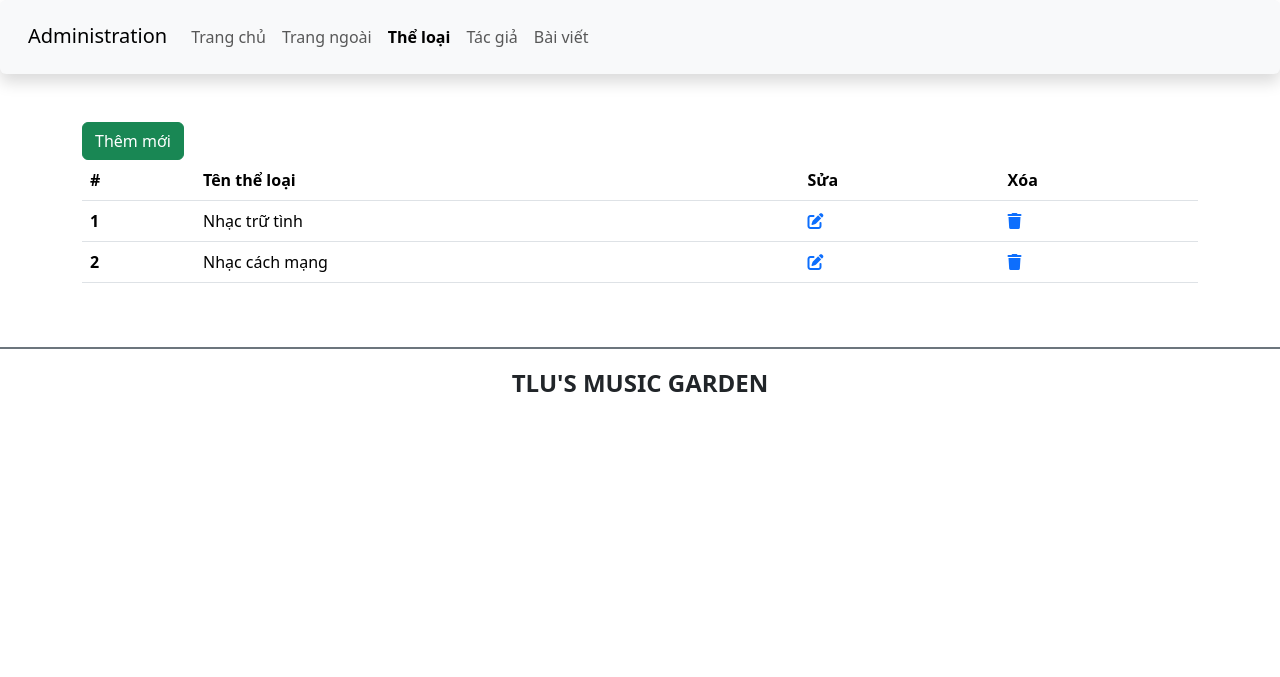
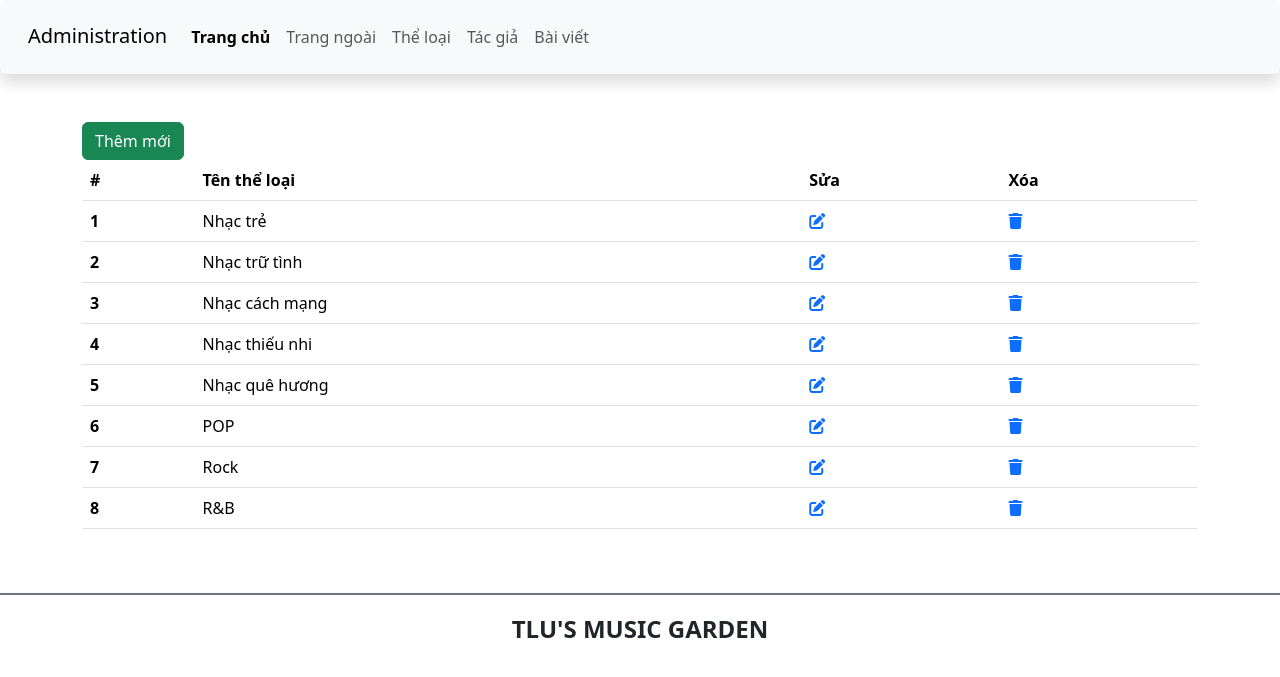
Before and after one commit to vietdtds/CSE485_2023, a PHP site: page /admin/category.php in a window 1280 px wide. Shown: the top 677 px of the page. Run offline with PHP 8.4, Linux system fonts and the light colour scheme; data comes from the database, SQL or seed files in the repository; some libraries are stand-ins or nearby versions.

Commit message:
code category

```diff
--- a/admin/category.php
+++ b/admin/category.php
@@ -1,47 +1,13 @@
-<!DOCTYPE html>
-<html lang="en">
-<head>
-    <meta charset="UTF-8">
-    <meta http-equiv="X-UA-Compatible" content="IE=edge">
-    <meta name="viewport" content="width=device-width, initial-scale=1.0">
-    <title>Music for Life</title>
-    <link href="https://cdn.jsdelivr.net/npm/bootstrap@5.3.0-alpha1/dist/css/bootstrap.min.css" rel="stylesheet" integrity="sha384-GLhlTQ8iRABdZLl6O3oVMWSktQOp6b7In1Zl3/Jr59b6EGGoI1aFkw7cmDA6j6gD" crossorigin="anonymous">
-    <link rel="stylesheet" href="https://cdnjs.cloudflare.com/ajax/libs/font-awesome/6.3.0/css/all.min.css" integrity="sha512-SzlrxWUlpfuzQ+pcUCosxcglQRNAq/DZjVsC0lE40xsADsfeQoEypE+enwcOiGjk/bSuGGKHEyjSoQ1zVisanQ==" crossorigin="anonymous" referrerpolicy="no-referrer" />
-    <link rel="stylesheet" href="css/style_login.css">
-</head>
-<body>
-    <header>
-        <nav class="navbar navbar-expand-lg bg-body-tertiary shadow p-3 bg-white rounded">
-            <div class="container-fluid">
-                <div class="h3">
-                    <a class="navbar-brand" href="#">Administration</a>
-                </div>
-                <button class="navbar-toggler" type="button" data-bs-toggle="collapse" data-bs-target="#navbarSupportedContent" aria-controls="navbarSupportedContent" aria-expanded="false" aria-label="Toggle navigation">
-                <span class="navbar-toggler-icon"></span>
-                </button>
-                <div class="collapse navbar-collapse" id="navbarSupportedContent">
-                <ul class="navbar-nav me-auto mb-2 mb-lg-0">
-                    <li class="nav-item">
-                        <a class="nav-link" aria-current="page" href="./">Trang chủ</a>
-                    </li>
-                    <li class="nav-item">
-                        <a class="nav-link" href="../index.php">Trang ngoài</a>
-                    </li>
-                    <li class="nav-item">
-                        <a class="nav-link active fw-bold" href="category.php">Thể loại</a>
-                    </li>
-                    <li class="nav-item">
-                        <a class="nav-link" href="author.php">Tác giả</a>
-                    </li>
-                    <li class="nav-item">
-                        <a class="nav-link" href="article.php">Bài viết</a>
-                    </li>
-                </ul>
-                </div>
-            </div>
-        </nav>
+<?php
+require './header.php';
+require '../connectDB.php';
 
-    </header>
+$conn = connectDB();
+$query = "SELECT * FROM `theloai`;";
+$result = mysqli_query($conn, $query);
+
+?>
+
 <main class="container mt-5 mb-5">
     <!-- <h3 class="text-center text-uppercase mb-3 text-primary">CẢM NHẬN VỀ BÀI HÁT</h3> -->
     <div class="row">
@@ -57,35 +23,32 @@
                     </tr>
                 </thead>
                 <tbody>
+                    <?php
+                    if (mysqli_num_rows($result) > 0) {
+                        while ($row = mysqli_fetch_assoc($result)) {
+                    ?>
                             <tr>
-                            <th scope="row">1</th>
-                            <td>Nhạc trữ tình</td>
+                                <th scope="row"><?= $row['ma_tloai']  ?></th>
+                                <td><?= $row['ten_tloai']  ?></td>
                                 <td>
-                                <a href="edit_category.php?id=1"><i class="fa-solid fa-pen-to-square"></i></a>
+                                    <a href="edit_category.php?id=<?= $row['ma_tloai'] ?>">
+                                        <i class="fa-solid fa-pen-to-square"></i>
+                                    </a>
                                 </td>
                                 <td>
                                     <a href=""><i class="fa-solid fa-trash"></i></a>
                                 </td>
                             </tr>
-                        <tr>
-                            <th scope="row">2</th>
-                            <td>Nhạc cách mạng</td>
-                            <td>
-                                <a href="edit_category.php?id=2"><i class="fa-solid fa-pen-to-square"></i></a>
-                            </td>
-                            <td>
-                                <a href=""><i class="fa-solid fa-trash"></i></a>
-                            </td>
-                        </tr>
+                    <?php
+                        }
+                    }
+                    ?>
 
                 </tbody>
             </table>
         </div>
     </div>
 </main>
-    <footer class="bg-white d-flex justify-content-center align-items-center border-top border-secondary  border-2" style="height:80px">
-        <h4 class="text-center text-uppercase fw-bold">TLU's music garden</h4>
-    </footer>
-    <script src="https://cdn.jsdelivr.net/npm/bootstrap@5.3.0-alpha1/dist/js/bootstrap.bundle.min.js" integrity="sha384-w76AqPfDkMBDXo30jS1Sgez6pr3x5MlQ1ZAGC+nuZB+EYdgRZgiwxhTBTkF7CXvN" crossorigin="anonymous"></script>
-</body>
-</html>
+<?php
+require './footer.php'
+?>
--- /dev/null
+++ b/admin/footer.php
@@ -0,0 +1,6 @@
+<footer class="bg-white d-flex justify-content-center align-items-center border-top border-secondary  border-2" style="height:80px">
+        <h4 class="text-center text-uppercase fw-bold">TLU's music garden</h4>
+    </footer>
+    <script src="https://cdn.jsdelivr.net/npm/bootstrap@5.3.0-alpha1/dist/js/bootstrap.bundle.min.js" integrity="sha384-w76AqPfDkMBDXo30jS1Sgez6pr3x5MlQ1ZAGC+nuZB+EYdgRZgiwxhTBTkF7CXvN" crossorigin="anonymous"></script>
+</body>
+</html>
--- /dev/null
+++ b/admin/header.php
@@ -0,0 +1,46 @@
+<!DOCTYPE html>
+<html lang="en">
+
+<head>
+  <meta charset="UTF-8">
+  <meta http-equiv="X-UA-Compatible" content="IE=edge">
+  <meta name="viewport" content="width=device-width, initial-scale=1.0">
+  <title>Music for Life</title>
+  <link href="https://cdn.jsdelivr.net/npm/bootstrap@5.3.0-alpha1/dist/css/bootstrap.min.css" rel="stylesheet" integrity="sha384-GLhlTQ8iRABdZLl6O3oVMWSktQOp6b7In1Zl3/Jr59b6EGGoI1aFkw7cmDA6j6gD" crossorigin="anonymous">
+  <link rel="stylesheet" href="https://cdnjs.cloudflare.com/ajax/libs/font-awesome/6.3.0/css/all.min.css" integrity="sha512-SzlrxWUlpfuzQ+pcUCosxcglQRNAq/DZjVsC0lE40xsADsfeQoEypE+enwcOiGjk/bSuGGKHEyjSoQ1zVisanQ==" crossorigin="anonymous" referrerpolicy="no-referrer" />
+  <link rel="stylesheet" href="css/style_login.css">
+</head>
+
+<body>
+  <header>
+    <nav class="navbar navbar-expand-lg bg-body-tertiary shadow p-3 bg-white rounded">
+      <div class="container-fluid">
+        <div class="h3">
+          <a class="navbar-brand" href="index.php">Administration</a>
+        </div>
+        <button class="navbar-toggler" type="button" data-bs-toggle="collapse" data-bs-target="#navbarSupportedContent" aria-controls="navbarSupportedContent" aria-expanded="false" aria-label="Toggle navigation">
+          <span class="navbar-toggler-icon"></span>
+        </button>
+        <div class="collapse navbar-collapse" id="navbarSupportedContent">
+          <ul class="navbar-nav me-auto mb-2 mb-lg-0">
+            <li class="nav-item">
+              <a class="nav-link active fw-bold" aria-current="page" href="./">Trang chủ</a>
+            </li>
+            <li class="nav-item">
+              <a class="nav-link" href="../index.php">Trang ngoài</a>
+            </li>
+            <li class="nav-item">
+              <a class="nav-link" href="category.php">Thể loại</a>
+            </li>
+            <li class="nav-item">
+              <a class="nav-link" href="author.php">Tác giả</a>
+            </li>
+            <li class="nav-item">
+              <a class="nav-link" href="article.php">Bài viết</a>
+            </li>
+          </ul>
+        </div>
+      </div>
+    </nav>
+
+  </header>
--- a/index.php
+++ b/index.php
@@ -26,8 +26,6 @@ $result = mysqli_query($conn, $query);
         <h3 class="text-center text-uppercase mb-3 text-primary">TOP bài hát yêu thích</h3>
         <div class="row">
             <?php
-            $query = "SELECT * FROM `baiviet`;";
-            $result = mysqli_query($conn, $query);
             if (mysqli_num_rows($result) > 0) {
                 while ($row = mysqli_fetch_assoc($result)) { ?>
                     <div class="col-sm-3">
```
Also changed, not shown: admin/index.php (+8 -52 lines). Lines whose indentation alone changed are shown as unchanged.
